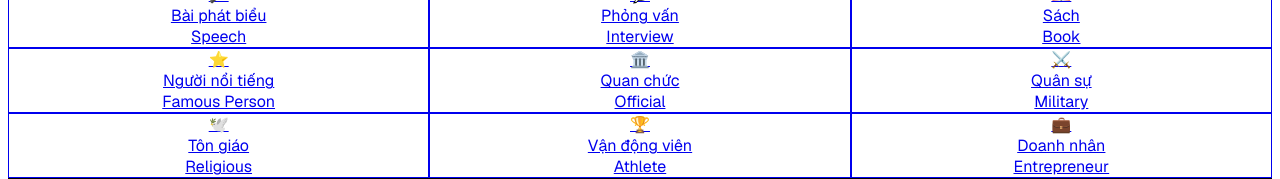
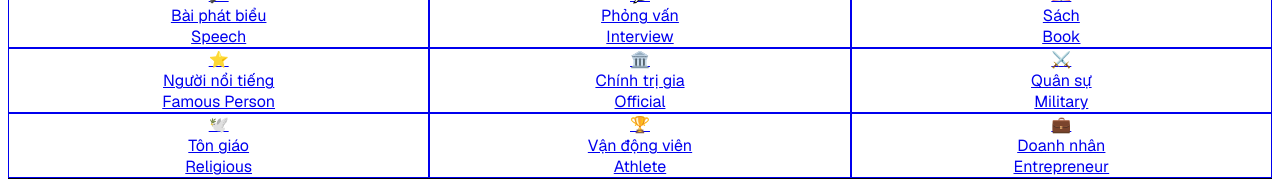
Before and after one commit to bbinarygo/vquotes, a Next.js app: page / in a window 1280 px wide. Shown: the part 1197-1376 px from the top of the page. Built offline with nearby package versions, Linux system fonts and the light colour scheme.

Commit message:
fix: rename government-official label from Quan chức to Chính trị gia

```diff
--- a/src/constants/categories.ts
+++ b/src/constants/categories.ts
@@ -11,7 +11,7 @@ export const CATEGORY_LIST: { value: QuoteCategory; label: string; labelVi: stri
   { value: 'interview', label: 'Interview', labelVi: 'Phỏng vấn', emoji: '💬' },
   { value: 'book', label: 'Book', labelVi: 'Sách', emoji: '📖' },
   { value: 'famous-person', label: 'Famous Person', labelVi: 'Người nổi tiếng', emoji: '⭐' },
-  { value: 'government-official', label: 'Official', labelVi: 'Quan chức', emoji: '🏛️' },
+  { value: 'government-official', label: 'Official', labelVi: 'Chính trị gia', emoji: '🏛️' },
   { value: 'military', label: 'Military', labelVi: 'Quân sự', emoji: '⚔️' },
   { value: 'religious', label: 'Religious', labelVi: 'Tôn giáo', emoji: '🕊️' },
   { value: 'athlete', label: 'Athlete', labelVi: 'Vận động viên', emoji: '🏆' },
```
